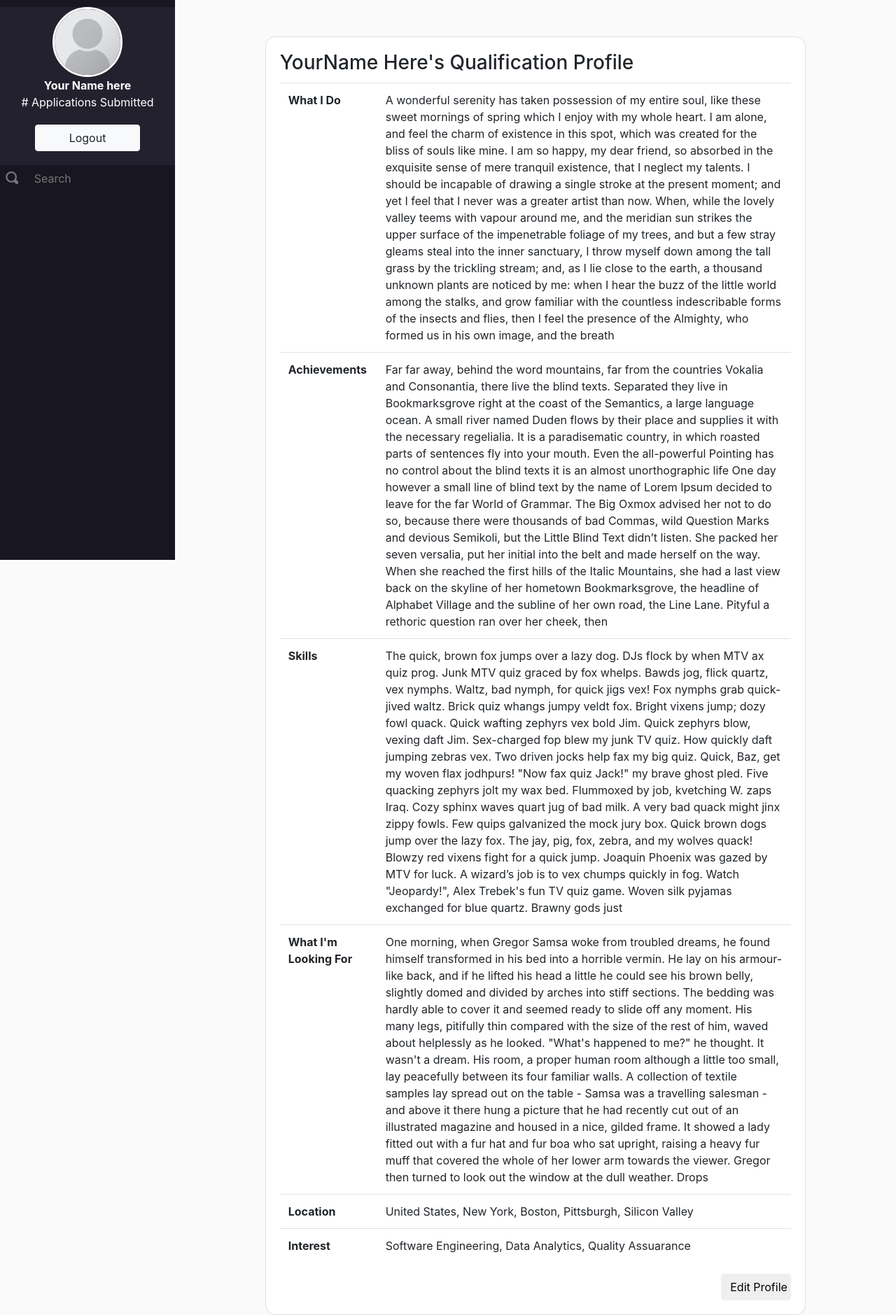
After one commit to jahvon/HireMePlz, a Flask app: page /profile in a window 1280 px wide. The commit adds this page. Shown: the whole page at 70% size. Run offline with Flask 2, Linux system fonts and the light colour scheme; some libraries are stand-ins or nearby versions.

Commit message:
Profile page

```diff
--- a/app/static/style.css
+++ b/app/static/style.css
@@ -1,5 +1,5 @@
 body {
-  background-color: #FAF9FE;
+  background-color: #FAFAFA;
 }
 
 .main-container {
@@ -36,7 +36,7 @@ body {
   height: 100vh;
   width: 250px;
   top: 0;
-  position: absolute;
+  position: fixed;
   z-index: -1;
   text-align: center;
   padding-top: 10px;
@@ -95,10 +95,20 @@ body {
 
 .job-card{
   width: 75%;
-  margin: auto;
+  margin-left: auto;
+  margin-right: auto;
+  margin-bottom: 10%;
   margin-top: 10%;
   border-radius: 15px;
-  background-color: #E2E2E2;
+}
+
+.profile-card{
+  width: 75%;
+  margin-left: auto;
+  margin-right: auto;
+  margin-top: 5%;
+  margin-bottom: 5%;
+  border-radius: 15px;
 }
 
 .card-text {
--- a/app/templates/jobs.html
+++ b/app/templates/jobs.html
@@ -11,7 +11,7 @@
     <div class="nav-top">
       <img src="{{ url_for('static', filename='placeholder.png') }}" class="nav-pic rounded-circle">
       <span class="nav-line"><b>Your Name here</b></span>
-      <span class="nav-line"># Applications Submited</span>
+      <span class="nav-line"># Applications Submitted</span>
       <button type="button" class="btn btn-light logout-btn">Logout</button>
     </div>
     <div class="nav-bottom">
--- a/app/templates/layout.html
+++ b/app/templates/layout.html
@@ -2,12 +2,12 @@
 <html>
   <head>
     {% block head %}
-    <link rel="stylesheet" href="{{ url_for('static', filename='style.css') }}">
     <link rel="stylesheet" href="{{ url_for('static', filename='iconic/css/open-iconic-bootstrap.css') }}">
     <link rel="stylesheet" href="https://maxcdn.bootstrapcdn.com/bootstrap/4.0.0/css/bootstrap.min.css" integrity="sha384-Gn5384xqQ1aoWXA+058RXPxPg6fy4IWvTNh0E263XmFcJlSAwiGgFAW/dAiS6JXm" crossorigin="anonymous">
     <script src="https://code.jquery.com/jquery-3.2.1.slim.min.js" integrity="sha384-KJ3o2DKtIkvYIK3UENzmM7KCkRr/rE9/Qpg6aAZGJwFDMVNA/GpGFF93hXpG5KkN" crossorigin="anonymous"></script>
     <script src="https://cdnjs.cloudflare.com/ajax/libs/popper.js/1.12.9/umd/popper.min.js" integrity="sha384-ApNbgh9B+Y1QKtv3Rn7W3mgPxhU9K/ScQsAP7hUibX39j7fakFPskvXusvfa0b4Q" crossorigin="anonymous"></script>
     <script src="https://maxcdn.bootstrapcdn.com/bootstrap/4.0.0/js/bootstrap.min.js" integrity="sha384-JZR6Spejh4U02d8jOt6vLEHfe/JQGiRRSQQxSfFWpi1MquVdAyjUar5+76PVCmYl" crossorigin="anonymous"></script>
+    <link rel="stylesheet" href="{{ url_for('static', filename='style.css') }}">
 
     <title>{% block title %}{% endblock %} - HireMePlz</title>
     {% endblock %}
--- /dev/null
+++ b/app/templates/profile.html
@@ -0,0 +1,69 @@
+{% extends "layout.html" %}
+{% block title %}Qualification Profile{% endblock %}
+{% block head %}
+  {{ super() }}
+{% endblock %}
+
+{% block content %}
+
+<div class="main-container">
+  <div class="nav-left">
+    <div class="nav-top">
+      <img src="{{ url_for('static', filename='placeholder.png') }}" class="nav-pic rounded-circle">
+      <span class="nav-line"><b>Your Name here</b></span>
+      <span class="nav-line"># Applications Submitted</span>
+      <button type="button" class="btn btn-light logout-btn">Logout</button>
+    </div>
+    <div class="nav-bottom">
+      <form>
+        <div class="form-group row">
+          <div class="col-sm-2">
+            <span class="oi oi-magnifying-glass search-icon" title="magnifying glass" aria-hidden="true"></span>
+          </div>
+          <div class="col-sm-10">
+            <input type="text" class="form-control-plaintext search-input" id="searchBox" placeholder="Search">
+          </div>
+        </div>
+      </form>
+
+    </div>
+  </div>
+
+  <div class="main-content">
+    <div class="card profile-card">
+      <div class="card-body">
+        <h3 class="card-title">YourName Here's Qualification Profile</h3>
+        <table class="table">
+          <tbody>
+            <tr>
+              <th scope="row">What I Do</th>
+              <td>A wonderful serenity has taken possession of my entire soul, like these sweet mornings of spring which I enjoy with my whole heart. I am alone, and feel the charm of existence in this spot, which was created for the bliss of souls like mine. I am so happy, my dear friend, so absorbed in the exquisite sense of mere tranquil existence, that I neglect my talents. I should be incapable of drawing a single stroke at the present moment; and yet I feel that I never was a greater artist than now. When, while the lovely valley teems with vapour around me, and the meridian sun strikes the upper surface of the impenetrable foliage of my trees, and but a few stray gleams steal into the inner sanctuary, I throw myself down among the tall grass by the trickling stream; and, as I lie close to the earth, a thousand unknown plants are noticed by me: when I hear the buzz of the little world among the stalks, and grow familiar with the countless indescribable forms of the insects and flies, then I feel the presence of the Almighty, who formed us in his own image, and the breath</td>
+            </tr>
+            <tr>
+              <th scope="row">Achievements</th>
+              <td>Far far away, behind the word mountains, far from the countries Vokalia and Consonantia, there live the blind texts. Separated they live in Bookmarksgrove right at the coast of the Semantics, a large language ocean. A small river named Duden flows by their place and supplies it with the necessary regelialia. It is a paradisematic country, in which roasted parts of sentences fly into your mouth. Even the all-powerful Pointing has no control about the blind texts it is an almost unorthographic life One day however a small line of blind text by the name of Lorem Ipsum decided to leave for the far World of Grammar. The Big Oxmox advised her not to do so, because there were thousands of bad Commas, wild Question Marks and devious Semikoli, but the Little Blind Text didn’t listen. She packed her seven versalia, put her initial into the belt and made herself on the way. When she reached the first hills of the Italic Mountains, she had a last view back on the skyline of her hometown Bookmarksgrove, the headline of Alphabet Village and the subline of her own road, the Line Lane. Pityful a rethoric question ran over her cheek, then</td>
+            </tr>
+            <tr>
+              <th scope="row">Skills</th>
+              <td>The quick, brown fox jumps over a lazy dog. DJs flock by when MTV ax quiz prog. Junk MTV quiz graced by fox whelps. Bawds jog, flick quartz, vex nymphs. Waltz, bad nymph, for quick jigs vex! Fox nymphs grab quick-jived waltz. Brick quiz whangs jumpy veldt fox. Bright vixens jump; dozy fowl quack. Quick wafting zephyrs vex bold Jim. Quick zephyrs blow, vexing daft Jim. Sex-charged fop blew my junk TV quiz. How quickly daft jumping zebras vex. Two driven jocks help fax my big quiz. Quick, Baz, get my woven flax jodhpurs! "Now fax quiz Jack!" my brave ghost pled. Five quacking zephyrs jolt my wax bed. Flummoxed by job, kvetching W. zaps Iraq. Cozy sphinx waves quart jug of bad milk. A very bad quack might jinx zippy fowls. Few quips galvanized the mock jury box. Quick brown dogs jump over the lazy fox. The jay, pig, fox, zebra, and my wolves quack! Blowzy red vixens fight for a quick jump. Joaquin Phoenix was gazed by MTV for luck. A wizard’s job is to vex chumps quickly in fog. Watch "Jeopardy!", Alex Trebek's fun TV quiz game. Woven silk pyjamas exchanged for blue quartz. Brawny gods just</td>
+            </tr>
+            <tr>
+              <th scope="row">What I'm Looking For</th>
+              <td>One morning, when Gregor Samsa woke from troubled dreams, he found himself transformed in his bed into a horrible vermin. He lay on his armour-like back, and if he lifted his head a little he could see his brown belly, slightly domed and divided by arches into stiff sections. The bedding was hardly able to cover it and seemed ready to slide off any moment. His many legs, pitifully thin compared with the size of the rest of him, waved about helplessly as he looked. "What's happened to me?" he thought. It wasn't a dream. His room, a proper human room although a little too small, lay peacefully between its four familiar walls. A collection of textile samples lay spread out on the table - Samsa was a travelling salesman - and above it there hung a picture that he had recently cut out of an illustrated magazine and housed in a nice, gilded frame. It showed a lady fitted out with a fur hat and fur boa who sat upright, raising a heavy fur muff that covered the whole of her lower arm towards the viewer. Gregor then turned to look out the window at the dull weather. Drops</td>
+            </tr>
+            <tr>
+              <th scope="row">Location</th>
+              <td>United States, New York, Boston, Pittsburgh, Silicon Valley</td>
+            </tr>
+            <tr>
+              <th scope="row">Interest</th>
+              <td>Software Engineering, Data Analytics, Quality Assuarance</td>
+            </tr>
+          </tbody>
+        </table>
+        <button type="button" class="btn btn-default card-link float-right action-btn">Edit Profile</button>
+      </div>
+    </div>
+  </div>
+</div>
+{% endblock %}
--- a/app/views.py
+++ b/app/views.py
@@ -8,3 +8,7 @@ def login():
 @app.route('/jobs')
 def jobs():
     return render_template('jobs.html')
+
+@app.route('/profile')
+def profile():
+    return render_template('profile.html')
```
